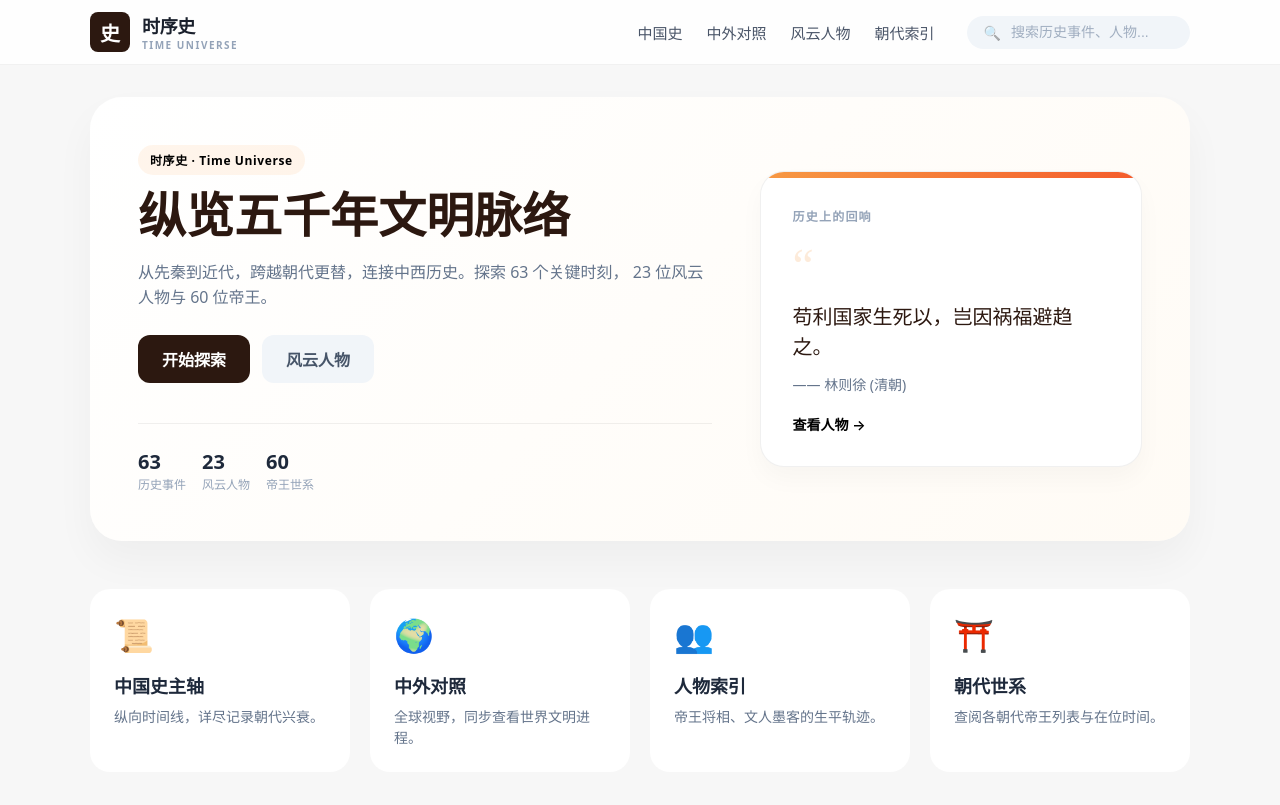
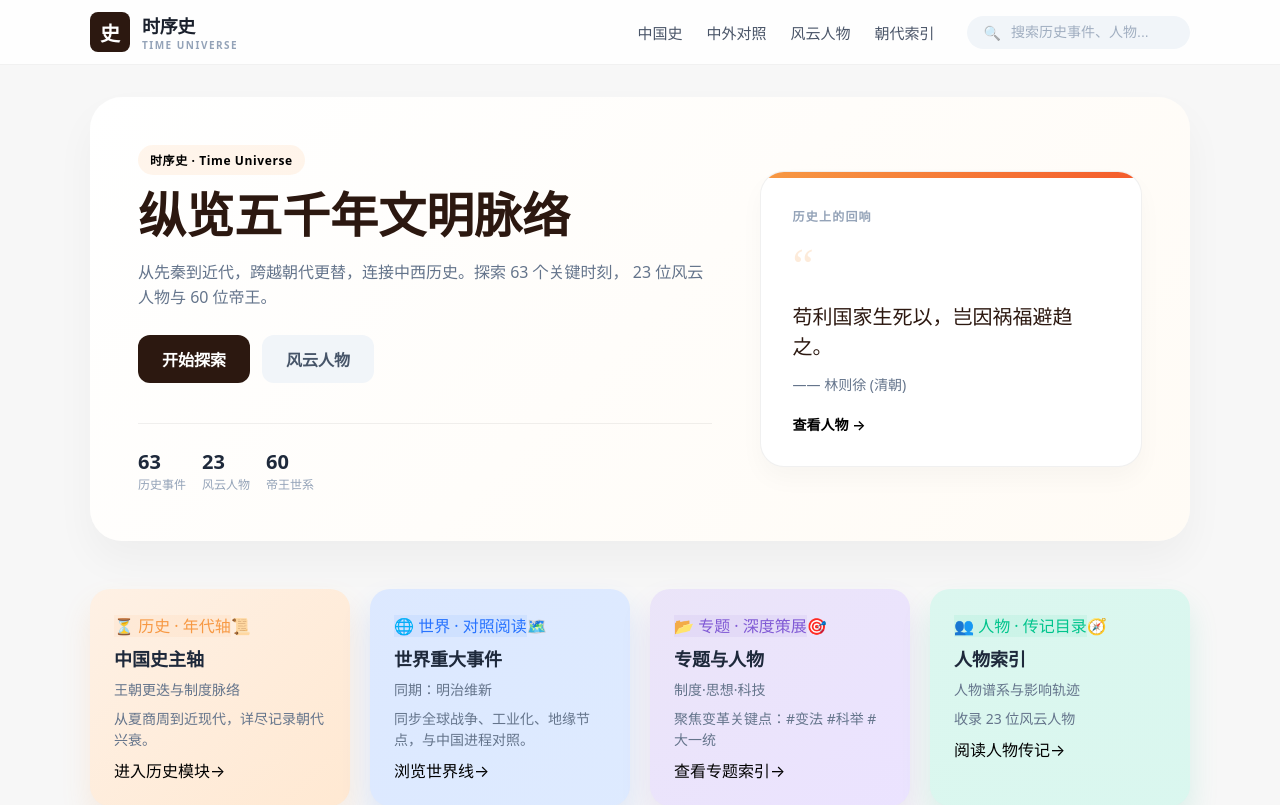
Before and after one commit to shixushi2025/shixushi-web, a Vue app: page / in a window 1280 px wide. Shown: the top 805 px of the page. Built offline with nearby package versions, Linux system fonts and the light colour scheme.

Commit message:
fix: restore v-for loop in Home template to use moduleCards and resolve TS unused var errors

```diff
--- a/src/pages/Home.vue
+++ b/src/pages/Home.vue
@@ -49,25 +49,28 @@
     <!-- 模块导航 -->
     <section class="modules-panel">
       <div class="module-grid">
-        <RouterLink to="/china" class="module-card history">
-          <span class="module-icon">📜</span>
-          <h3>中国史主轴</h3>
-          <p>纵向时间线，详尽记录朝代兴衰。</p>
-        </RouterLink>
-        <RouterLink to="/world" class="module-card world">
-          <span class="module-icon">🌍</span>
-          <h3>中外对照</h3>
-          <p>全球视野，同步查看世界文明进程。</p>
-        </RouterLink>
-        <RouterLink to="/people" class="module-card people">
-          <span class="module-icon">👥</span>
-          <h3>人物索引</h3>
-          <p>帝王将相、文人墨客的生平轨迹。</p>
-        </RouterLink>
-        <RouterLink to="/era" class="module-card era">
-          <span class="module-icon">⛩️</span>
-          <h3>朝代世系</h3>
-          <p>查阅各朝代帝王列表与在位时间。</p>
+        <RouterLink
+          v-for="card in moduleCards"
+          :key="card.focusKey"
+          :to="card.link"
+          class="module-card"
+          :class="card.focusKey"
+          :style="getCardStyle(card.focusKey)"
+        >
+          <div class="module-card__header">
+            <span class="pill" :style="getPillStyle(card.focusKey)">
+              <span class="pill-icon">{{ getFocusMeta(card.focusKey).icon }}</span>
+              {{ card.focus }} · {{ card.tag }}
+            </span>
+            <span class="module-illustration">{{ getFocusMeta(card.focusKey).glyph }}</span>
+          </div>
+          <h3>{{ card.title }}</h3>
+          <p class="module-subtitle" v-if="card.subtitle">{{ card.subtitle }}</p>
+          <p>{{ card.desc }}</p>
+          <span class="module-link">
+            <span class="label">{{ card.cta }}</span>
+            <span class="arrow">→</span>
+          </span>
         </RouterLink>
       </div>
     </section>
```
